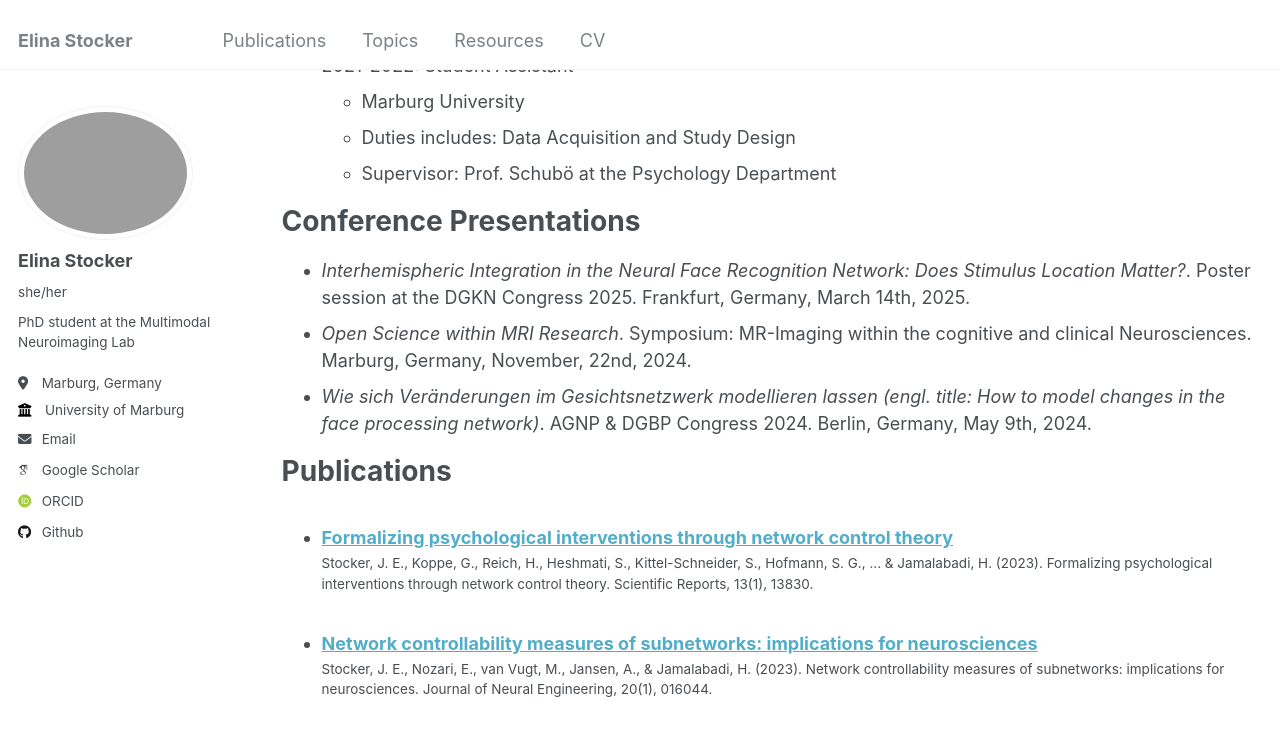
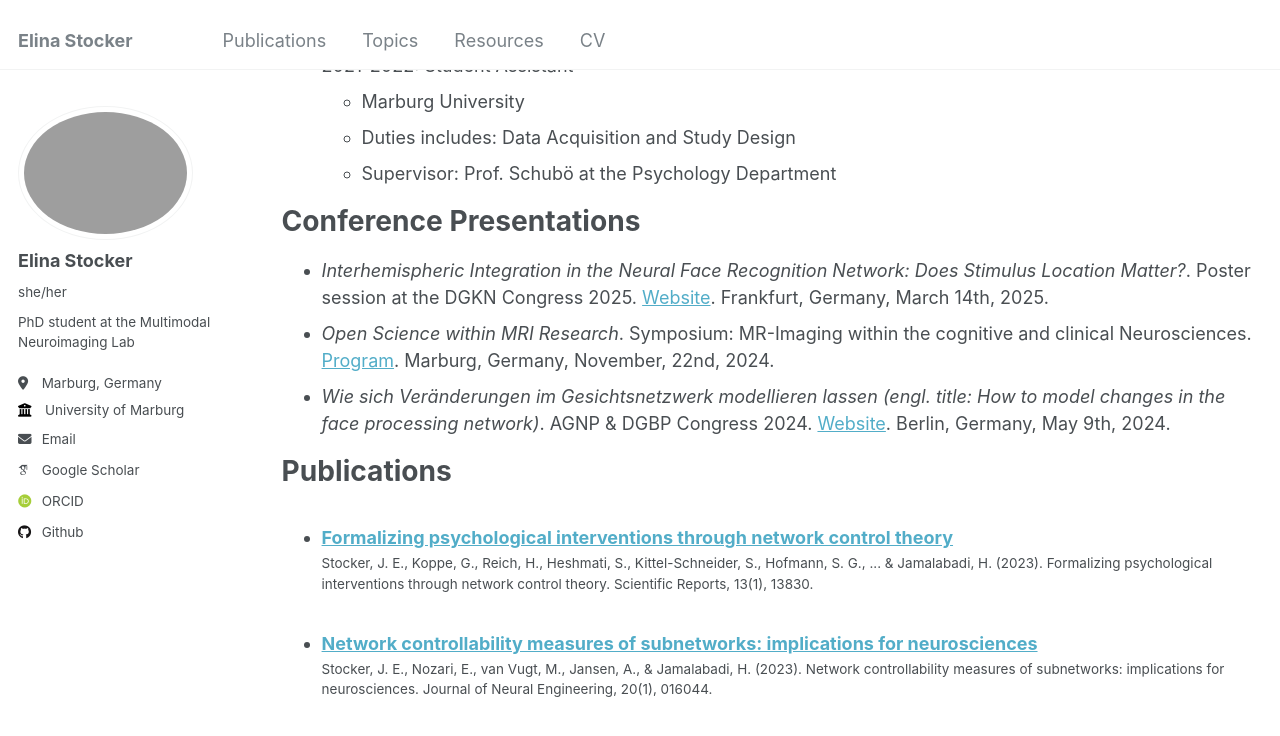
Before and after one commit to juliaelina/elina-stocker, a Jekyll site: the page built from _pages/cv.md, in a window 1280 px wide and 900 px high, scrolled down 605 px. Shown: the top 736 px of the window. Built offline with Jekyll 4.4.1, drawn with Linux system fonts in a browser that asks for light colours; some web fonts are replaced.

Commit message:
Update cv.md

```diff
--- a/_pages/cv.md
+++ b/_pages/cv.md
@@ -35,9 +35,9 @@ Work experience
 
 Conference Presentations
 ======
-* *Interhemispheric Integration in the Neural Face Recognition Network: Does Stimulus Location Matter?*. Poster session at the DGKN Congress 2025. Frankfurt, Germany, March 14th, 2025.
-* *Open Science within MRI Research*. Symposium: MR-Imaging within the cognitive and clinical Neurosciences. Marburg, Germany, November, 22nd, 2024.
-* *Wie sich Veränderungen im Gesichtsnetzwerk modellieren lassen (engl. title: How to model changes in the face processing network)*. AGNP & DGBP Congress 2024. Berlin, Germany, May 9th, 2024.
+* *Interhemispheric Integration in the Neural Face Recognition Network: Does Stimulus Location Matter?*. Poster session at the DGKN Congress 2025. <a href="https://kongress.dgkn.de/home-kongress" target="_blank">Website</a>. Frankfurt, Germany, March 14th, 2025.
+* *Open Science within MRI Research*. Symposium: MR-Imaging within the cognitive and clinical Neurosciences. <a href="https://github.com/juliaelina/elina-stocker/blob/master/files/Flyer_Symposium_MRT_Nov2024.pdf" target="_blank">Program</a>. Marburg, Germany, November, 22nd, 2024.
+* *Wie sich Veränderungen im Gesichtsnetzwerk modellieren lassen (engl. title: How to model changes in the face processing network)*. AGNP & DGBP Congress 2024.  <a href="https://www.dgbp.de/event/4-gemeinsamer-kongress-der-agnp-und-dgbp-vom-08-bis-10-05-2024/" target="_blank">Website</a>. Berlin, Germany, May 9th, 2024.
 
 Publications
 ======
```
